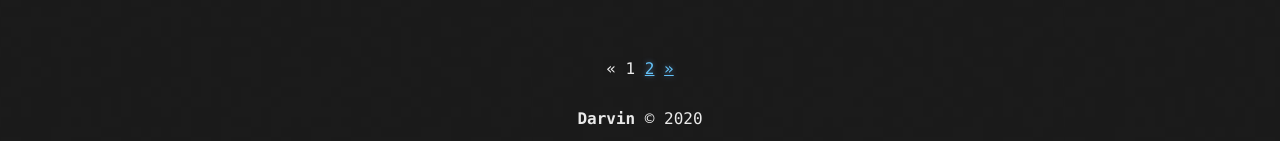
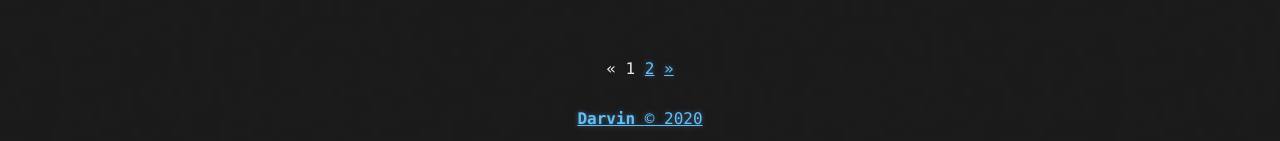
Before and after one commit to darvinueza/darvinueza.github.io, a Jekyll site: the page built from index.html, in a window 1280 px wide. Shown: the part 756-897 px from the top of the page. Built offline with Jekyll 4.4.1, drawn with Linux system fonts in a browser that asks for light colours; the list of posts is cut into pages by our own code.

Commit message:
commit
commit

```diff
--- a/_includes/footer.html
+++ b/_includes/footer.html
@@ -1,7 +1,9 @@
 <footer>
-  <span>
-    <b>{{ site.owner}}</b>
-  </span>
-  {% capture currentyear %}{{ 'now' | date: "%Y" }}{% endcapture %}
-  <span>© {{ currentyear }}</span>
+  <a href="https://todoposi-ec.com">
+    <span>
+      <b>{{ site.owner}}</b>
+    </span>
+    {% capture currentyear %}{{ 'now' | date: "%Y" }}{% endcapture %}
+    <span>© {{ currentyear }}</span>
+  </a>
 </footer>
```
